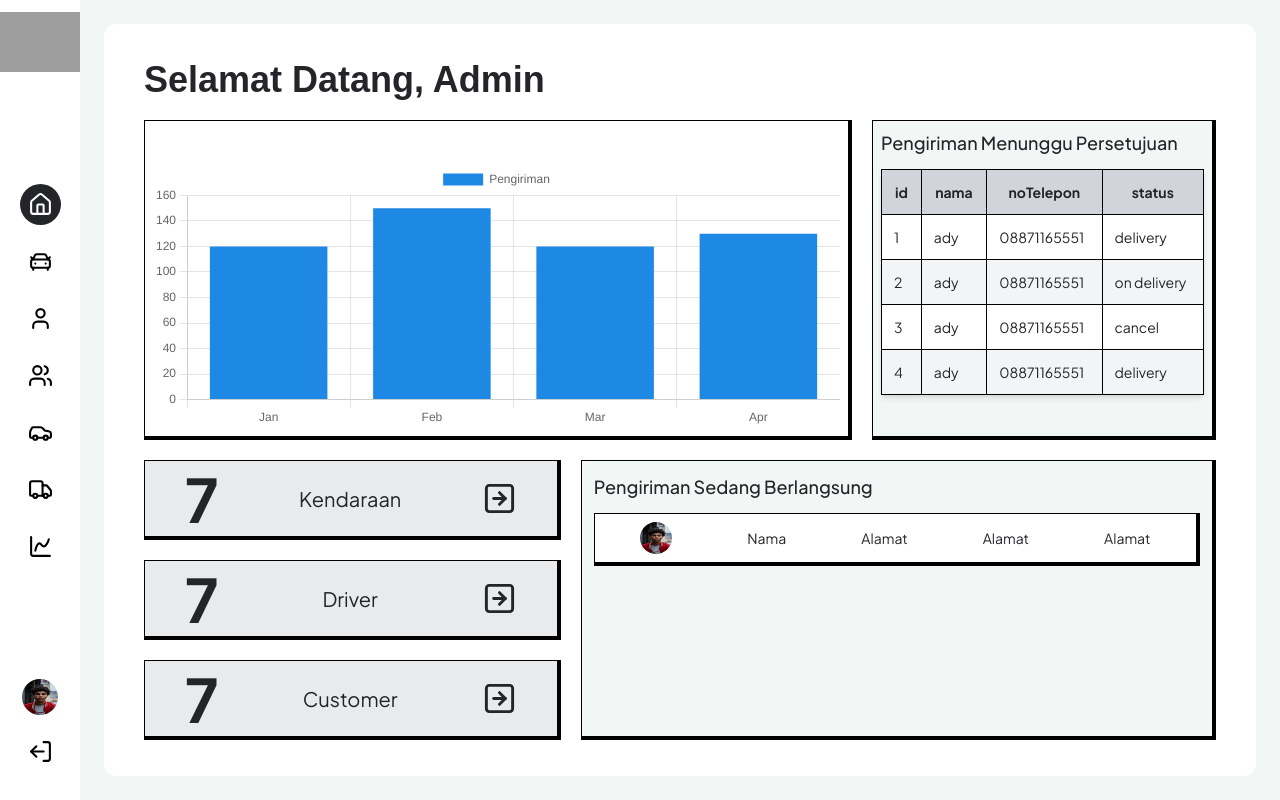
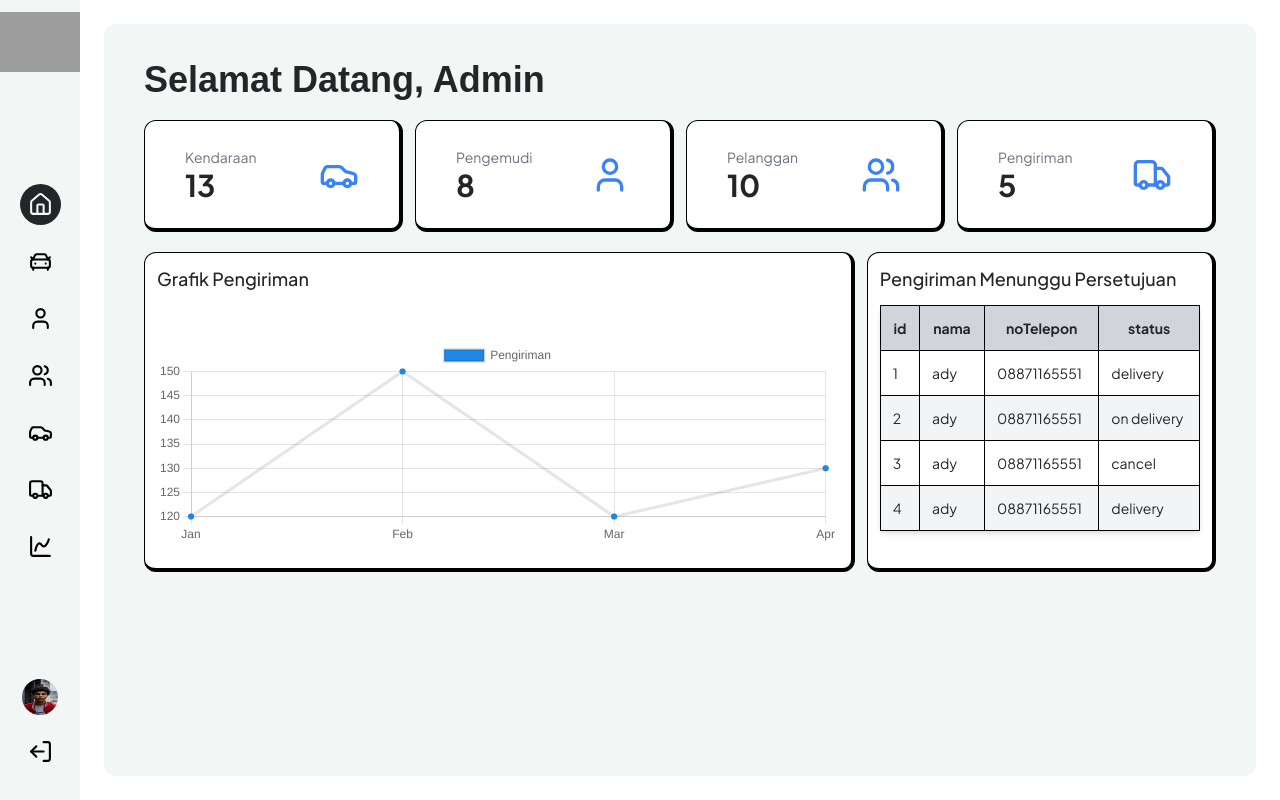
Before and after one commit to Muhless/ady-trans-jaya-react, a React (Vite) app: page / in a window 1280 px wide. Built offline with nearby package versions, Linux system fonts and the light colour scheme; grey boxes are pictures that could not be loaded.

Commit message:
update profile card

```diff
--- a/src/components/Chart.tsx
+++ b/src/components/Chart.tsx
@@ -10,9 +10,8 @@ import {
   PointElement,
   LineElement,
   ArcElement,
-  plugins,
 } from "chart.js";
-import { Bar } from "react-chartjs-2";
+import { Line } from "react-chartjs-2";
 
 ChartJS.register(
   CategoryScale,
@@ -46,15 +45,14 @@ const options = {
     },
     title: {
       display: true,
-      Text: "Grafik Pengiriman",
     },
   },
 };
 
 const ChartComponent = () => {
   return (
-    <div className="h-full w-full">
-      <Bar data={data} options={options} />
+    <div className="h-full w-full relative">
+      <Line data={data} options={options} />
     </div>
   );
 };
--- a/src/components/card/ProfileCard.tsx
+++ b/src/components/card/ProfileCard.tsx
@@ -23,7 +23,7 @@ const ProfileCard: React.FC<ProfileCardProps> = ({
   const { goToDriverDetails } = useNavigationHooks();
   return (
     <Card
-      className="bg-background hover:bg-secondary transition-all hover:duration-300"
+      className="bg-secondary hover:bg-third transition-all hover:duration-300"
       onClick={goToDriverDetails(123)}
     >
       <div className="grid grid-cols-3 p-4">
--- /dev/null
+++ b/src/components/card/SummaryCard.tsx
@@ -0,0 +1,31 @@
+import React from "react";
+import Card from ".";
+
+type SummaryCardProps = {
+  title: string;
+  value?: number;
+  icon?: React.ReactNode;
+  onClick: () => void;
+};
+
+const SummaryCard: React.FC<SummaryCardProps> = ({
+  title,
+  value,
+  onClick,
+  icon,
+}) => {
+  return (
+    <Card
+      className="bg-secondary h-28 flex items-center justify-between px-10 cursor-pointer rounded-xl"
+      onClick={onClick}
+    >
+      <div>
+        <p className="text-sm text-gray-500">{title}</p>
+        <p className="text-3xl font-bold">{value}</p>
+      </div>
+      <div className="text-blue-500">{icon}</div>
+    </Card>
+  );
+};
+
+export default SummaryCard;
--- a/src/components/card/index.tsx
+++ b/src/components/card/index.tsx
@@ -9,7 +9,7 @@ type CardProps = {
 
 const Card: React.FC<CardProps> = ({
   title,
-  className = "bg-white",
+  className = "bg-secondary",
   children,
   onClick,
 }) => {
--- a/src/features/driver/Index.tsx
+++ b/src/features/driver/Index.tsx
@@ -4,6 +4,7 @@ import SearchInput from "../../components/input/Search";
 import Title from "../../components/Title";
 import ButtonComponent from "../../components/button/Index";
 import Modal from "../../components/Modal";
+import Card from "../../components/card";
 
 const modalInput = [
   { name: "name", label: "Nama", type: "text" },
@@ -77,7 +78,9 @@ function DriverPages() {
             />
           ))
         ) : (
-          <div>Tidak ada data</div>
+          <Card className="col-start-2 flex justify-center h-32 items-center underline">
+            <h1>Tidak ada data</h1>
+          </Card>
         )}
       </div>
       <Modal
--- a/src/hooks/useNavigation.ts
+++ b/src/hooks/useNavigation.ts
@@ -5,7 +5,7 @@ const useNavigationHooks = () => {
   return {
     goToHome: () => navigate("/"),
     goToCarPages: () => navigate("/car"),
-    goToDriverPages: () => navigate("/profile"),
+    goToDriverPages: () => navigate("/driver"),
     goToCustomerPages: () => navigate("/customer"),
     goToDetailDelivery: (id: string | number) => () => {
       if (id) {
--- a/src/pages/Dashboard.tsx
+++ b/src/pages/Dashboard.tsx
@@ -2,10 +2,11 @@ import React from "react";
 import Table from "../components/table/Table.tsx";
 import Title from "../components/Title.tsx";
 import Card from "../components/card/index.tsx";
-import { ArrowRightSquare } from "lucide-react";
+import { ArrowRightSquare, Car, Truck, User, Users } from "lucide-react";
 import useNavigationHooks from "../hooks/useNavigation.ts";
 import DeliveryCard from "../components/card/DeliveryCard.tsx";
 import ChartComponent from "../components/Chart.tsx";
+import SummaryCard from "../components/card/SummaryCard.tsx";
 
 const delivery = [
   { id: 1, nama: "ady", noTelepon: "08871165551", status: "delivery" },
@@ -15,56 +16,58 @@ const delivery = [
 ];
 
 const HomePages = () => {
-  const { goToCarPages, goToDriverPages, goToCustomerPages } =
-    useNavigationHooks();
+  const {
+    goToCarPages,
+    goToDriverPages,
+    goToCustomerPages,
+    goToDeliveryPages,
+  } = useNavigationHooks();
   return (
     <div>
       <Title title={"Selamat Datang, Admin"} />
-
-      <div className="grid grid-cols-3 gap-5 mb-5">
+      <div className="grid grid-cols-4 gap-3 mb-5">
+        <SummaryCard
+          title="Kendaraan"
+          value={13}
+          icon={<Car size={40} />}
+          onClick={goToCarPages}
+        />
+        <SummaryCard
+          title="Pengemudi"
+          value={8}
+          icon={<User size={40} />}
+          onClick={goToDriverPages}
+        />
+        <SummaryCard
+          title="Pelanggan"
+          value={10}
+          icon={<Users size={40} />}
+          onClick={goToCustomerPages}
+        />
+        <SummaryCard
+          title="Pengiriman"
+          value={5}
+          icon={<Truck size={40} />}
+          onClick={goToDeliveryPages}
+        />
+      </div>
+      <div className="grid grid-cols-3 gap-3">
         <div className="col-span-2">
-          <Card className="h-80">
-            <ChartComponent />
+          <Card
+            title="Grafik Pengiriman"
+            className="h-80 rounded-xl bg-secondary p-3"
+          >
+            <div className="h-60">
+              <ChartComponent />
+            </div>
           </Card>
         </div>
         <Card
           title="Pengiriman Menunggu Persetujuan"
-          className="bg-secondary text-text h-80"
+          className="bg-secondary text-text h-80 p-3 rounded-xl"
         >
           <Table data={delivery} />
         </Card>
-      </div>
-      <div className="grid grid-cols-5 gap-5">
-        <div className="col-span-2 space-y-5">
-          <Card
-            className="bg-third h-20 flex items-center justify-between px-10 cursor-pointer hover:bg-slate-400 hover:text-background"
-            onClick={goToCarPages}
-          >
-            <h2 className="text-6xl font-bold">7</h2>
-            <h3 className="text-xl">Kendaraan</h3>
-            <ArrowRightSquare size={35} />
-          </Card>
-          <Card
-            className="bg-third h-20 flex items-center justify-between px-10 cursor-pointer hover:bg-slate-400 hover:text-background"
-            onClick={goToDriverPages}
-          >
-            <h2 className="text-6xl font-bold">7</h2>
-            <h3 className="text-xl">Driver</h3>
-            <ArrowRightSquare size={35} />
-          </Card>
-          <Card
-            className="bg-third h-20 flex items-center justify-between px-10 cursor-pointer hover:bg-slate-400 hover:text-background"
-            onClick={goToCustomerPages}
-          >
-            <h2 className="text-6xl font-bold">7</h2>
-            <h3 className="text-xl">Customer</h3>
-            <ArrowRightSquare size={35} />
-          </Card>
-        </div>
-
-        <div className="col-span-3">
-          <DeliveryCard />
-        </div>
       </div>
     </div>
   );
--- a/tailwind.config.js
+++ b/tailwind.config.js
@@ -13,8 +13,8 @@ export default {
         inter: ["Inter", "sans-serif"],
       },
       colors: {
-        background: "#ffffff",
-        secondary: "#f2f7f5",
+        background: "#f2f7f5",
+        secondary: "#ffffff",
         third: "#e9eaec",
         primary: "#1E88E5",
         hover: "#1565C0",
```
